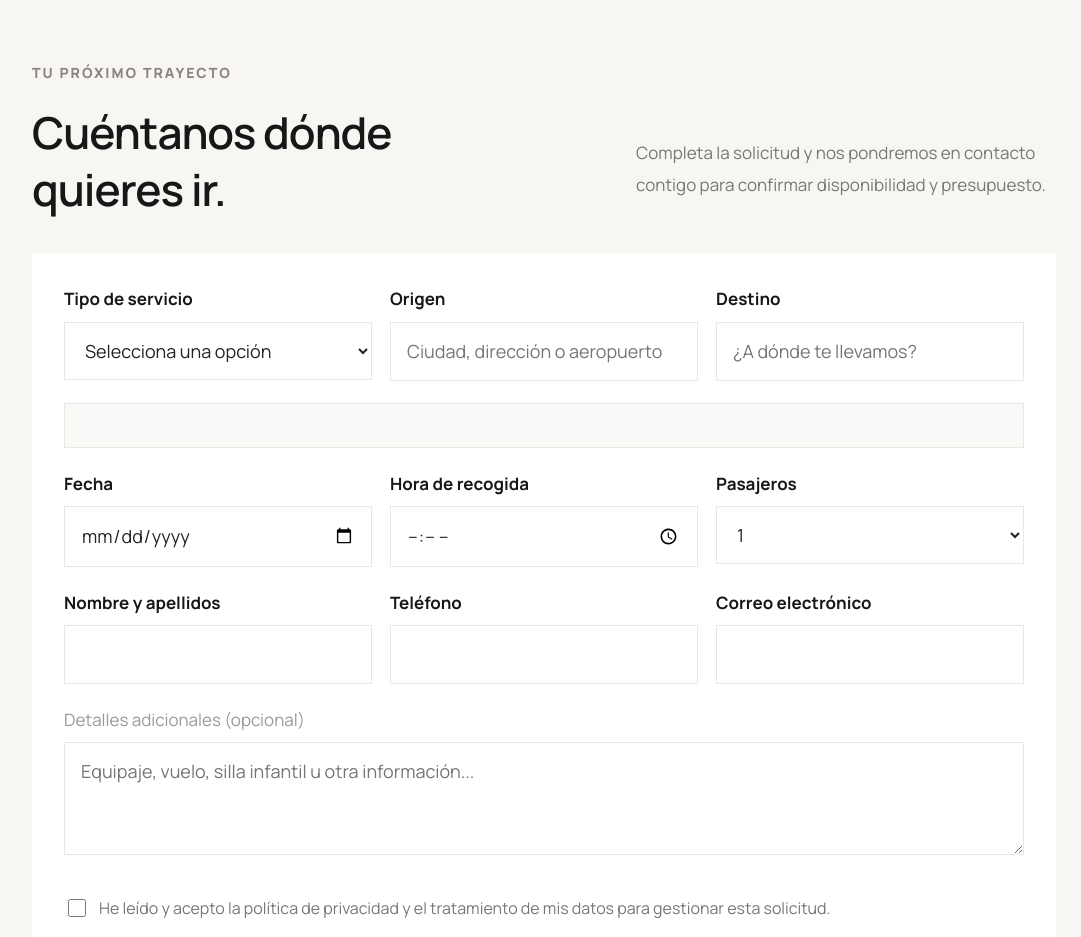
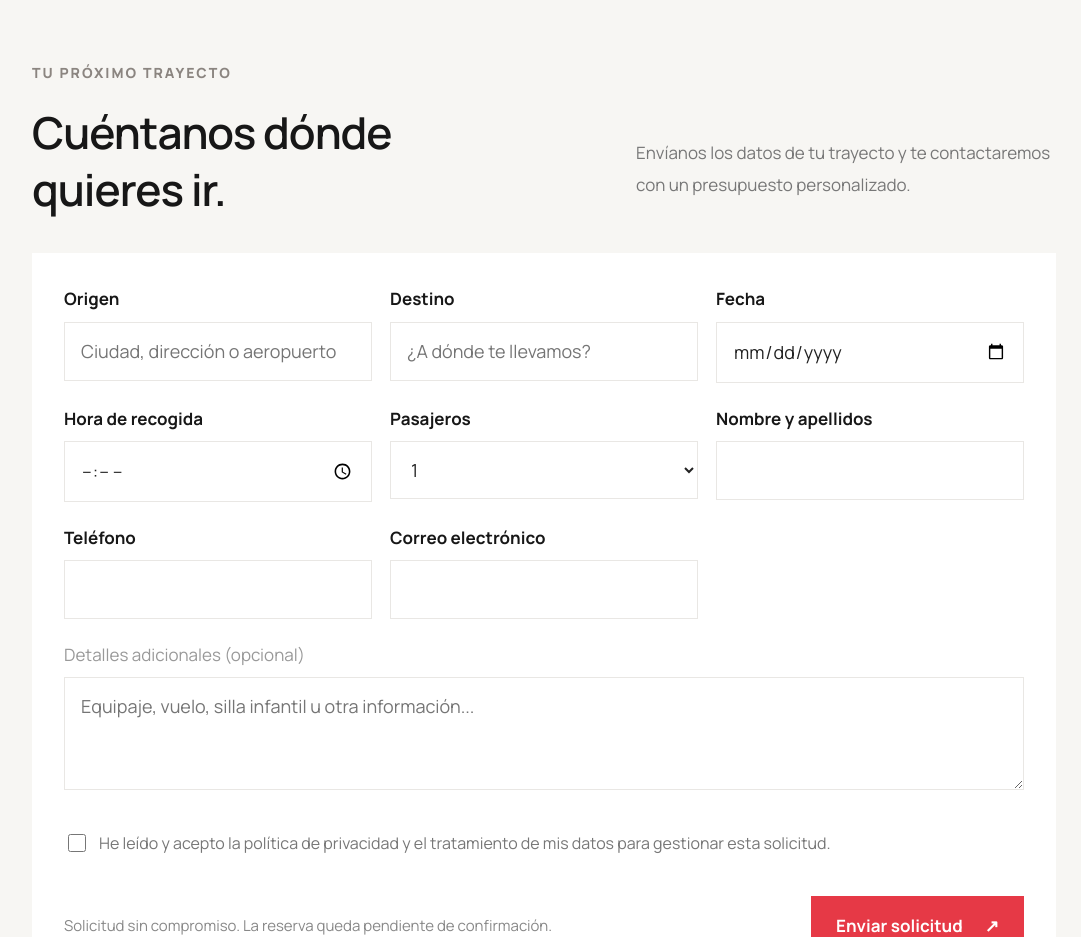
Before and after one commit to bsroma/jonas-premium, a plain HTML site: page index.html in a window 1280 px wide. Shown: the part 840-1777 px from the top of the page, without its empty margins (96-1177 px from the left). Drawn offline with Linux system fonts and the light colour scheme.

Commit message:
actualizado de index

```diff
--- a/index.html
+++ b/index.html
@@ -129,25 +129,11 @@
     </div>
 
     <p data-site-i18n="bookingIntro">
-      Completa la solicitud y nos pondremos en contacto contigo para confirmar disponibilidad y presupuesto.
+      Envíanos los datos de tu trayecto y te contactaremos con un presupuesto personalizado.
     </p>
   </div>
 
   <form id="booking-form" class="booking-form">
-
-    <div class="field">
-      <label for="service" data-site-i18n="serviceLabel">Tipo de servicio</label>
-      <select id="service" name="service" required>
-  <option value="" data-site-i18n="serviceChoose">Selecciona una opción</option>
-  <option value="Traslado aeropuerto / estación" data-site-i18n="serviceAirport">Traslado aeropuerto / estación</option>
-  <option value="Hotel y recogida" data-site-i18n="serviceHotel">Hotel y recogida</option>
-  <option value="Empresas" data-site-i18n="serviceBusiness">Empresas</option>
-  <option value="Bodas y eventos" data-site-i18n="serviceEvents">Bodas y eventos</option>
-  <option value="Servicio por horas" data-site-i18n="serviceHours">Servicio por horas</option>
-  <option value="Viaje interurbano / nacional" data-site-i18n="serviceNational">Viaje interurbano / nacional</option>
-  <option value="Otro servicio" data-site-i18n="serviceOther">Otro servicio</option>
-</select>
-    </div>
 
     <div class="field">
       <label for="origin" data-site-i18n="originLabel">Origen</label>
@@ -161,13 +147,6 @@
       <input id="destination" name="destination"
         placeholder="¿A dónde te llevamos?"
         data-site-placeholder="destinationPlaceholder" required>
-    </div>
-
-    <div id="route-price-panel" class="field field-wide"
-      role="status" aria-live="polite" hidden
-      style="padding:18px 20px;border:1px solid #e9e7e4;background:#faf9f7;gap:7px">
-      <strong id="route-price-title" style="font-size:15px"></strong>
-      <p id="route-price-copy" style="margin:0;color:#777;font-size:14px;line-height:1.7"></p>
     </div>
 
     <div class="field">
@@ -360,12 +339,8 @@ const siteTranslations = {
     trustPersonal:"✦ Servicio personalizado", trustNational:"⌁ Viajes nacionales", trustBooking:"◷ Reserva anticipada",
     imageLocation:"CANTABRIA, NORTE DE ESPAÑA", imageCaption:"Un servicio a tu altura.",
     bookingEyebrow:"TU PRÓXIMO TRAYECTO", bookingTitle:"Cuéntanos dónde<br>quieres ir.",
-    bookingIntro:"Completa la solicitud y nos pondremos en contacto contigo para confirmar disponibilidad y presupuesto.",
-    serviceLabel:"Tipo de servicio", serviceChoose:"Selecciona una opción",
-    serviceAirport:"Traslado aeropuerto / estación", serviceHotel:"Hotel y recogida",
-    serviceBusiness:"Empresas", serviceEvents:"Bodas y eventos",
-    serviceHours:"Servicio por horas", serviceNational:"Viaje interurbano / nacional",
-    serviceOther:"Otro servicio", originLabel:"Origen", destinationLabel:"Destino",
+    bookingIntro:"Envíanos los datos de tu trayecto y te contactaremos con un presupuesto personalizado.",
+    originLabel:"Origen", destinationLabel:"Destino",
     originPlaceholder:"Ciudad, dirección o aeropuerto",
     destinationPlaceholder:"¿A dónde te llevamos?",
     dateLabel:"Fecha", timeLabel:"Hora de recogida", passengersLabel:"Pasajeros",
@@ -402,12 +377,8 @@ const siteTranslations = {
     trustPersonal:"✦ Personal service", trustNational:"⌁ Nationwide journeys", trustBooking:"◷ Advance booking",
     imageLocation:"CANTABRIA, NORTHERN SPAIN", imageCaption:"A service above expectations.",
     bookingEyebrow:"YOUR NEXT JOURNEY", bookingTitle:"Tell us where<br>you would like to go.",
-    bookingIntro:"Complete the request form and we will contact you to confirm availability and provide a quote.",
-    serviceLabel:"Service type", serviceChoose:"Choose an option",
-    serviceAirport:"Airport / station transfer", serviceHotel:"Hotel pickup",
-    serviceBusiness:"Business travel", serviceEvents:"Weddings and events",
-    serviceHours:"Hourly service", serviceNational:"Intercity / nationwide journey",
-    serviceOther:"Other service", originLabel:"Pickup location", destinationLabel:"Destination",
+    bookingIntro:"Send us your journey details and we will contact you with a personalised quotation.",
+    originLabel:"Pickup location", destinationLabel:"Destination",
     originPlaceholder:"City, address or airport",
     destinationPlaceholder:"Where would you like to go?",
     dateLabel:"Date", timeLabel:"Pickup time", passengersLabel:"Passengers",
@@ -444,12 +415,8 @@ const siteTranslations = {
     trustPersonal:"✦ Service personnalisé", trustNational:"⌁ Voyages nationaux", trustBooking:"◷ Réservation à l'avance",
     imageLocation:"CANTABRIE, NORD DE L'ESPAGNE", imageCaption:"Un service à votre hauteur.",
     bookingEyebrow:"VOTRE PROCHAIN TRAJET", bookingTitle:"Indiquez-nous où<br>vous souhaitez aller.",
-    bookingIntro:"Remplissez la demande et nous vous contacterons pour confirmer la disponibilité et vous proposer un devis.",
-    serviceLabel:"Type de service", serviceChoose:"Choisissez une option",
-    serviceAirport:"Transfert aéroport / gare", serviceHotel:"Hôtel et prise en charge",
-    serviceBusiness:"Entreprises", serviceEvents:"Mariages et événements",
-    serviceHours:"Service à l'heure", serviceNational:"Trajet interurbain / national",
-    serviceOther:"Autre service", originLabel:"Départ", destinationLabel:"Destination",
+    bookingIntro:"Envoyez-nous les détails de votre trajet et nous vous contacterons avec un devis personnalisé.",
+    originLabel:"Départ", destinationLabel:"Destination",
     originPlaceholder:"Ville, adresse ou aéroport",
     destinationPlaceholder:"Où souhaitez-vous aller ?",
     dateLabel:"Date", timeLabel:"Heure de prise en charge", passengersLabel:"Passagers",
```
